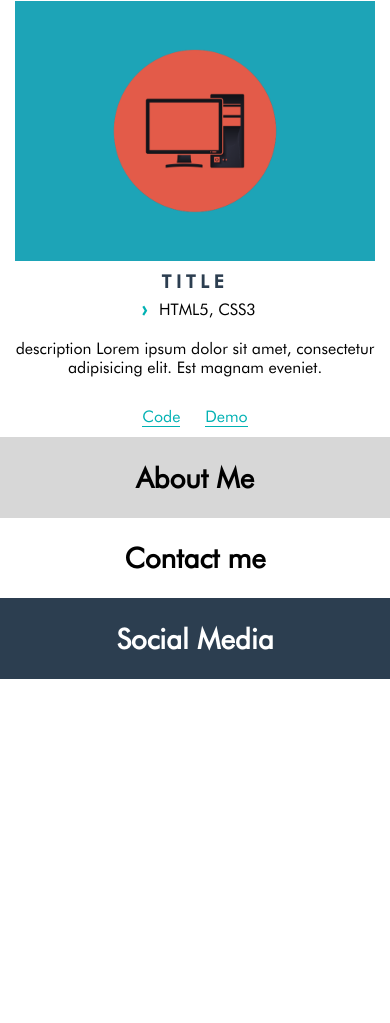
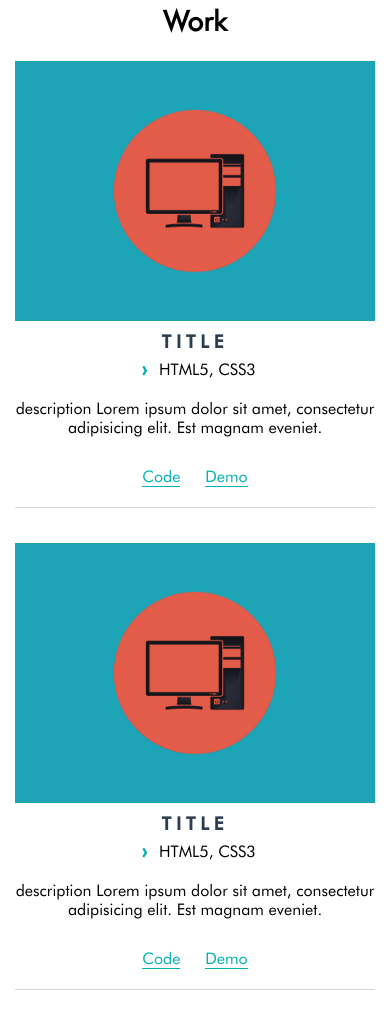
Before and after one commit to guilherme-dev/guilherme-dev.github.io, a website: page index.html in a window 390 px wide. Shown: the part 333-1356 px from the top of the page. Before the commit the page ends 1012 px from the top, so only its background shows below. Drawn offline with nearby package versions, Linux system fonts and the light colour scheme.

```diff
--- a/index.html
+++ b/index.html
@@ -10,6 +10,7 @@
 <body>
 	<header>
 		<nav class="navbar">
+			<div class="container">
 				<div class="navbar__nav">
 					<a href="#" class="navbar__brand">@guilherme-dev</a>
 					<button class="navbar__button" type="button">
@@ -18,6 +19,7 @@
 						<span class="icon-bar"></span>
 						<span class="icon-bar"></span>
 					</button>
+				</div>
 			</div>
 			<div class="navbar__menu">
 				<ul>
@@ -42,6 +44,34 @@
 			<h1>Work</h1>
 
 			<div class="row">
+				<div class="row__item work-item">
+					<figure>
+						<img src="dist/img/computer.png" alt="">
+						<figcaption>
+							<h3 class="work-item__title">Title</h3>
+							<ul class="work-item__tags">
+								<li>HTML5, CSS3</li>
+							</ul>
+							<p class="work-item__desc">description Lorem ipsum dolor sit amet, consectetur adipisicing elit. Est magnam eveniet.</p>
+							<a href="#" class="work-item__link">Code</a>
+							<a href="#" class="work-item__link">Demo</a>
+						</figcaption>
+					</figure>
+				</div>
+				<div class="row__item work-item">
+					<figure>
+						<img src="dist/img/computer.png" alt="">
+						<figcaption>
+							<h3 class="work-item__title">Title</h3>
+							<ul class="work-item__tags">
+								<li>HTML5, CSS3</li>
+							</ul>
+							<p class="work-item__desc">description Lorem ipsum dolor sit amet, consectetur adipisicing elit. Est magnam eveniet.</p>
+							<a href="#" class="work-item__link">Code</a>
+							<a href="#" class="work-item__link">Demo</a>
+						</figcaption>
+					</figure>
+				</div>
 				<div class="row__item work-item">
 					<figure>
 						<img src="dist/img/computer.png" alt="">
--- a/src/styles/partials/_header.scss
+++ b/src/styles/partials/_header.scss
@@ -21,7 +21,6 @@
 	justify-content: space-between;
 	align-items: center;
 	height: 60px;
-	padding: 0 15px;
 }
 	.navbar__brand {
 		@extend .link;
@@ -66,7 +65,9 @@
 }
 
 .headline {
+	margin: 60px auto 0;
 	color: white;
 	align-self: flex-end;
 	text-align: center;
+	@include clearfix;
 }
--- a/src/styles/partials/_home.scss
+++ b/src/styles/partials/_home.scss
@@ -1,5 +1,5 @@
 
-// General stylesheet for home page
+// General stylesheet and basic grid for the page
 body {
 	@include font-FuturaBT-Book;
 }
@@ -13,6 +13,7 @@
 .container {
     margin: 0 auto;
     padding: 0 15px;
+    max-width: 1140px;
     @include clearfix;
 }
 
@@ -28,6 +29,22 @@
 	}
 }
 
+.row {
+	display: grid;
+	grid-template-columns: auto;
+	grid-gap: 15px;
+	@include breakpoint(mouse) {
+		grid-template-columns: auto auto;
+	}
+	@include breakpoint(dog) {
+		grid-template-columns: auto auto auto;
+	}
+}
+
+	.row__item {
+
+	}
+
 
 // SECTION-WORK
 
@@ -35,27 +52,21 @@
 
 }
 
-.row {
-	display: grid;
-	grid-template-columns: auto;
-	grid-gap: 15px;
-	@include breakpoint(mouse) {
-		grid-template-columns: auto auto;
-	}
+.work-item {
+	text-align: center;
+	border-bottom: 1px solid $section-color;
+	padding-bottom: 10px;
+	margin-bottom: 20px;
+	img {
+		width: 100%;
 	}
 
-	.row__item {
-
+	&:last-child {
+		border: none;
 	}
 
-		.work-item {
-
-			text-align: center;
-			figure {
-
-			}
-			img {
-				width: 100%;
+	@include breakpoint(mouse) {
+		border: none;
 	}
 }
 	.work-item__title {
```
Also changed, not shown: dist/styles/main.css. Lines whose indentation alone changed are shown as unchanged.
